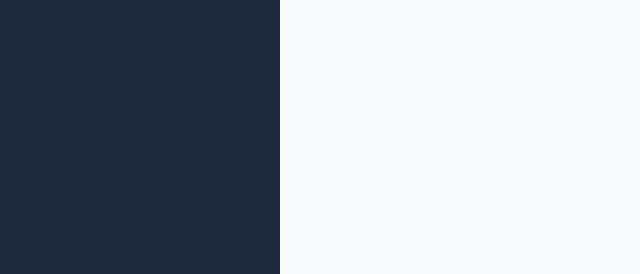
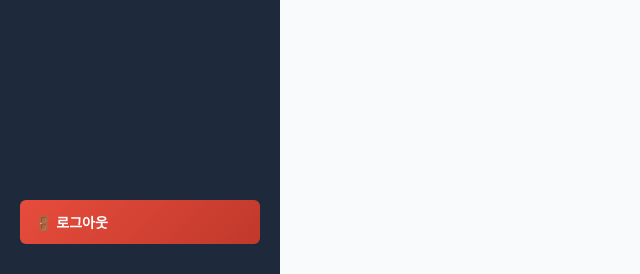
Before and after one commit to Dealstreet/MyCompany-Local, a Django app: page /approval/list/ in a window 1280 px wide. Shown: the part 526-800 px from the top of the page, without its empty margins (0-640 px from the left). Run offline with Django 5.2, Linux system fonts and the light colour scheme; the visitor is signed in with stand-in values (Sample User, id 1); data that the repository does not hold is empty; parts of the project's set-up code (start-up, migrations or seed data) failed here and were passed over; some web fonts are replaced.

Commit message:
7-1차 업데이트 로그아웃버튼

```diff
--- a/core/templates/base.html
+++ b/core/templates/base.html
@@ -1,44 +1,162 @@
 <!DOCTYPE html>
 <html lang="ko">
+
 <head>
     <meta charset="UTF-8">
     <meta name="viewport" content="width=device-width, initial-scale=1.0">
     <title>{% block title %}꼼망컴퍼니 CIS{% endblock %}</title>
     <style>
         @import url('https://cdn.jsdelivr.net/gh/orioncactus/pretendard/dist/web/static/pretendard.css');
-        * { box-sizing: border-box; font-family: 'Pretendard', sans-serif; }
-        body { margin: 0; display: flex; height: 100vh; background-color: #f0f2f5; overflow: hidden; }
-        a { text-decoration: none; color: inherit; }
+
+        * {
+            box-sizing: border-box;
+            font-family: 'Pretendard', sans-serif;
+        }
+
+        body {
+            margin: 0;
+            display: flex;
+            height: 100vh;
+            background-color: #f0f2f5;
+            overflow: hidden;
+        }
+
+        a {
+            text-decoration: none;
+            color: inherit;
+        }
 
         /* 사이드바 스타일 */
-        .sidebar { width: 280px; background-color: #1e293b; color: white; display: flex; flex-direction: column; padding: 20px; flex-shrink: 0; }
-        .logo { font-size: 18px; font-weight: 700; margin-bottom: 30px; display: flex; align-items: center; gap: 10px; color: #fff; }
+        .sidebar {
+            width: 280px;
+            background-color: #1e293b;
+            color: white;
+            display: flex;
+            flex-direction: column;
+            padding: 20px;
+            flex-shrink: 0;
+        }
+
+        .logo {
+            font-size: 18px;
+            font-weight: 700;
+            margin-bottom: 30px;
+            display: flex;
+            align-items: center;
+            gap: 10px;
+            color: #fff;
+        }
 
         /* 프로필 이미지 및 카드 스타일 */
-        .profile-card { display: flex; align-items: center; gap: 12px; padding: 12px; border-radius: 8px; color: white; transition: 0.2s; cursor: pointer; margin-bottom: 5px; }
-        .profile-card:hover, .profile-card.active { background-color: rgba(255,255,255,0.1); }
+        .profile-card {
+            display: flex;
+            align-items: center;
+            gap: 12px;
+            padding: 12px;
+            border-radius: 8px;
+            color: white;
+            transition: 0.2s;
+            cursor: pointer;
+            margin-bottom: 5px;
+        }
 
-        .profile-img { width: 40px; height: 40px; border-radius: 50%; object-fit: cover; background-color: #475569; display: flex; align-items: center; justify-content: center; overflow: hidden; }
-        .profile-img img { width: 100%; height: 100%; object-fit: cover; }
+        .profile-card:hover,
+        .profile-card.active {
+            background-color: rgba(255, 255, 255, 0.1);
+        }
 
-        .profile-name { font-size: 14px; font-weight: 600; line-height: 1.4; }
-        .profile-role { font-size: 11px; color: #94a3b8; margin-top: 2px; }
+        .profile-img {
+            width: 40px;
+            height: 40px;
+            border-radius: 50%;
+            object-fit: cover;
+            background-color: #475569;
+            display: flex;
+            align-items: center;
+            justify-content: center;
+            overflow: hidden;
+        }
+
+        .profile-img img {
+            width: 100%;
+            height: 100%;
+            object-fit: cover;
+        }
+
+        .profile-name {
+            font-size: 14px;
+            font-weight: 600;
+            line-height: 1.4;
+        }
+
+        .profile-role {
+            font-size: 11px;
+            color: #94a3b8;
+            margin-top: 2px;
+        }
 
         /* 상단 본인 프로필 영역 전용 스타일 */
-        .my-profile { border-bottom: 1px solid rgba(255,255,255,0.1); padding-bottom: 20px; margin-bottom: 20px; }
+        .my-profile {
+            border-bottom: 1px solid rgba(255, 255, 255, 0.1);
+            padding-bottom: 20px;
+            margin-bottom: 20px;
+        }
 
-        .main-wrapper { flex: 1; display: flex; flex-direction: column; overflow: hidden; }
+        .main-wrapper {
+            flex: 1;
+            display: flex;
+            flex-direction: column;
+            overflow: hidden;
+        }
 
         /* 상단 메뉴 버튼 스타일 */
-        .menu-btn { width: 100%; padding: 12px 15px; border-radius: 6px; font-size: 14px; font-weight: 600; color: white; margin-bottom: 10px; display: flex; align-items: center; gap: 10px; border: none; cursor: pointer; }
-        .btn-orange { background: linear-gradient(135deg, #f2994a, #f2c94c); }
-        .btn-blue   { background: linear-gradient(135deg, #2980b9, #3498db); }
-        .btn-green  { background: linear-gradient(135deg, #27ae60, #2ecc71); } /* 투자 관리용 녹색 */
-        .btn-purple { background: linear-gradient(135deg, #8e44ad, #9b59b6); }
+        .menu-btn {
+            width: 100%;
+            padding: 12px 15px;
+            border-radius: 6px;
+            font-size: 14px;
+            font-weight: 600;
+            color: white;
+            margin-bottom: 10px;
+            display: flex;
+            align-items: center;
+            gap: 10px;
+            border: none;
+            cursor: pointer;
+        }
 
-        .section-title { font-size: 12px; color: #64748b; margin-top: 15px; margin-bottom: 15px; font-weight: 600; }
+        .btn-orange {
+            background: linear-gradient(135deg, #f2994a, #f2c94c);
+        }
+
+        .btn-blue {
+            background: linear-gradient(135deg, #2980b9, #3498db);
+        }
+
+        .btn-green {
+            background: linear-gradient(135deg, #27ae60, #2ecc71);
+        }
+
+        /* 투자 관리용 녹색 */
+        .btn-purple {
+            background: linear-gradient(135deg, #8e44ad, #9b59b6);
+        }
+
+        .btn-red {
+            background: linear-gradient(135deg, #e74c3c, #c0392b);
+            margin-top: auto;
+        }
+
+        .section-title {
+            font-size: 12px;
+            color: #64748b;
+            margin-top: 15px;
+            margin-bottom: 15px;
+            font-weight: 600;
+        }
     </style>
 </head>
+
 <body>
     <div class="sidebar">
         <a href="{% url 'index' %}" class="logo">🏢 꼼망컴퍼니 CIS</a>
@@ -64,12 +182,13 @@
 
         <div class="section-title">AI 직원 목록</div>
         {% for agent in agents %}
-        <a href="{% url 'messenger' agent.id %}" class="profile-card {% if active_agent.id == agent.id %}active{% endif %}">
+        <a href="{% url 'messenger' agent.id %}"
+            class="profile-card {% if active_agent.id == agent.id %}active{% endif %}">
             <div class="profile-img">
                 {% if agent.profile_image %}
-                    <img src="{{ agent.profile_image.url }}" alt="{{ agent.name }}">
+                <img src="{{ agent.profile_image.url }}" alt="{{ agent.name }}">
                 {% else %}
-                    <span style="font-size: 18px;">👤</span>
+                <span style="font-size: 18px;">👤</span>
                 {% endif %}
             </div>
             <div>
@@ -78,10 +197,13 @@
             </div>
         </a>
         {% endfor %}
+
+        <a href="{% url 'logout' %}" class="menu-btn btn-red">🚪 로그아웃</a>
     </div>
 
     <div class="main-wrapper">
         {% block content %}{% endblock %}
     </div>
 </body>
+
 </html>
```
